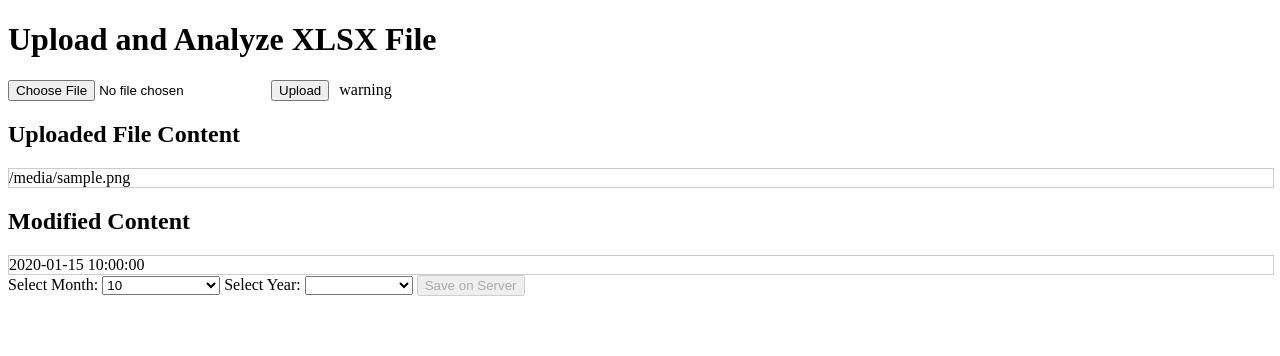
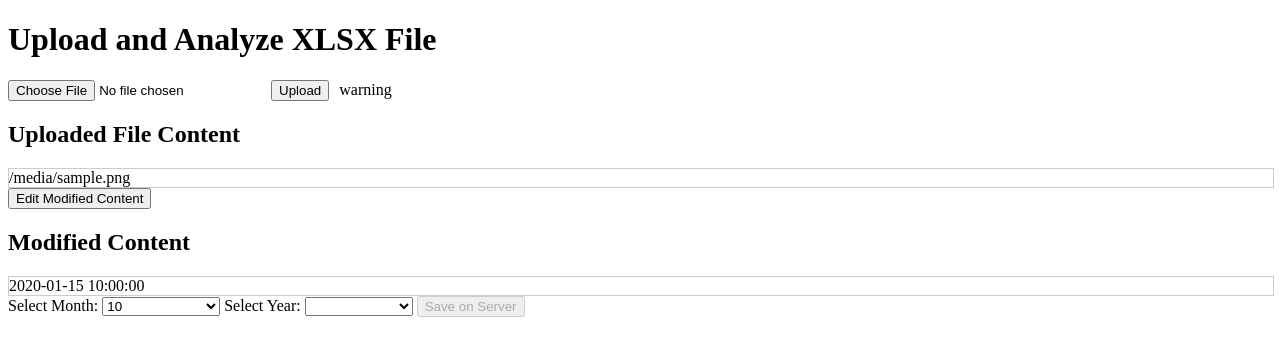
Before and after one commit to YVGunko/stplSales, a Flask app: template templates/index.html in a window 1280 px wide. Shown: the top 356 px of the page. Run offline with Flask 3, Linux system fonts and the light colour scheme; the template is opened without the code that fills it: most values are stand-ins (such as "Sample title", 1, 10 or a date in 2020); parts of the project's set-up code (start-up, migrations or seed data) failed here and were passed over.

Commit message:
edit approach. it doesn't work

```diff
--- a/app.py
+++ b/app.py
@@ -56,36 +56,18 @@ def index():
 
         # Read the specific range of rows from the Excel file
         # uploaded_df = pd.read_excel(file, skiprows=start_exel_row, nrows=num_rows)
+        # Process the uploaded file
         uploaded_df = pd.read_excel(file)
-
-        #print("Before sorting:")
-        #print(uploaded_df)
-
-        # Call prepare_excel with the uploaded DataFrame
-        modified_excel_df = pd.DataFrame(prepare_excel(uploaded_df) , columns=[first_column_name, second_column_name])
-
+        modified_excel_df = pd.DataFrame(prepare_excel(uploaded_df), columns=[first_column_name, second_column_name])
         modified_excel_df = modified_excel_df.sort_values(by=modified_excel_df.columns[0], ascending=True)
-
-        # If you want to reset the index after reading
+        # reset the index after reading
         modified_excel_df.reset_index(drop=True, inplace=True)
-
-        #print("After sorting:")
-        #print(modified_excel_df)
-
-        # Call analyze_excel with the uploaded DataFrame
         modified_content = analyze_excel(modified_excel_df)
-
-        # Convert modified_content to DataFrame for rendering
-        modified_df = pd.DataFrame(modified_content, columns=[first_column_name, second_column_name, third_column_name])
-
-        json_dumps=json.dumps(modified_df.to_dict(orient='records'))
-        print(json_dumps)
 
         return render_template('index.html', current_year=current_year,
                                status='File uploaded successfully!',
                                uploaded_file=uploaded_df.to_html(classes='data', header="true", index=False),
-                               modified_content=modified_df.to_html(classes='data', header="true", index=False),
-                               modified_content_json=json.dumps(modified_df.to_dict(orient='records')))  # Pass modified content as HTML
+                               modified_content=modified_content)  # Pass raw data for redirect
 
     return render_template('index.html', status=message)
 
@@ -232,6 +214,16 @@ def analyze_excel(df):
 
     return results
 
+@app.route('/edit', methods=['GET', 'POST'])
+def edit():
+    if request.method == 'POST':
+        modified_content = request.json.get('data')
+        # You can also save this content in the session or database if needed
+
+        return render_template('edit.html', modified_content_json=json.dumps(modified_content))
+
+    return render_template('edit.html')
+
 @app.route('/api/save', methods=['POST'])
 def save_data():
     # Delegate save functionality to the API
--- a/templates/index.html
+++ b/templates/index.html
@@ -16,7 +16,7 @@
         }
         .table-container {
             width: 100%;
-            max-height: 360px; /* Set desired height */
+            max-height: fit-content; /* Set desired height */
             overflow-y: auto;   /* Enable vertical scrolling */
             border: 1px solid #ccc; /* Optional border for the container */
             margin-top: 10px; /* Optional spacing */
@@ -37,6 +37,13 @@
         <div class="table-container">
             <div>{{ uploaded_file|safe }}</div>
         </div>
+    {% endif %}
+
+    {% if modified_content %}
+        <form action="/edit" method="post">
+            <input type="hidden" name="modified_content" value="{{ modified_content|tojson }}">
+            <button type="submit">Edit Modified Content</button>
+        </form>
     {% endif %}
 
     {% if modified_content %}
```
Also changed, not shown: templates/edit.html (added, +50 -0 lines).
